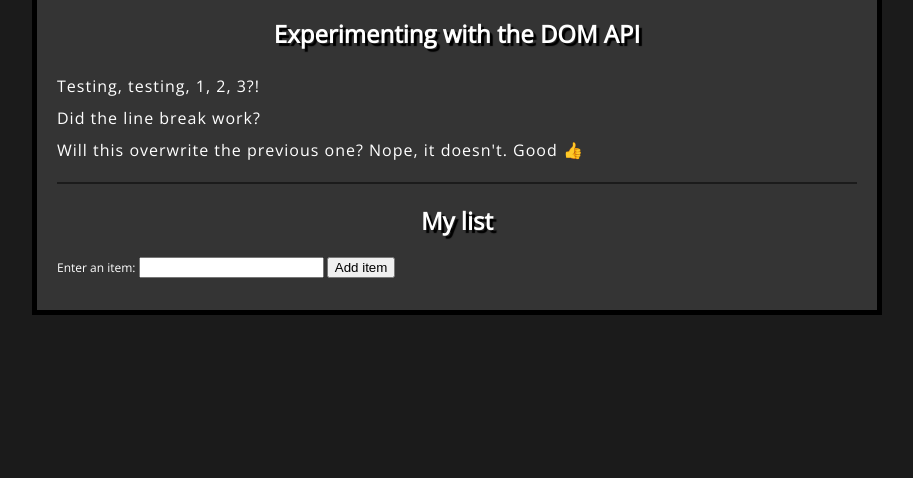
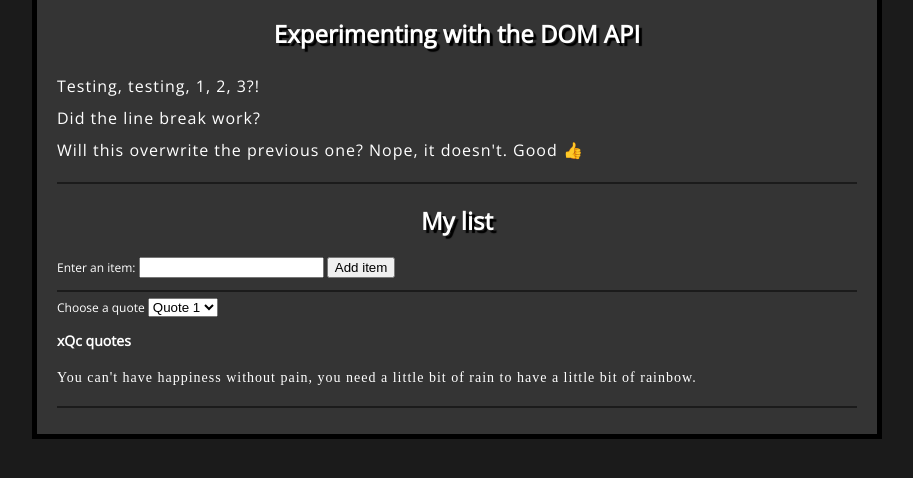
Before and after one commit to vrlclk/vrlclk.github.io, a plain HTML site: page javascript.html in a window 1280 px wide. Shown: the part 216-694 px from the top of the page, without its empty margins (183-1096 px from the left). Drawn offline with nearby package versions, Linux system fonts and the light colour scheme.

Commit message:
Added new quote selector. Contains 3 xQc quotes

```diff
--- a/javascript.html
+++ b/javascript.html
@@ -17,6 +17,10 @@
             .dom{
                 /* able to use line breaks with textContent */
                 white-space: pre-line;
+            }
+            .fetch p{
+                font-family: 'Times New Roman', serif;
+                font-size: 14px;
             }
         </style>
 
@@ -56,6 +60,27 @@
 
             </ul>
         </section>
+
+        <hr>
+
+        <section class="fetch">
+            <form>
+                <label for="verse-choose">Choose a quote</label>
+                <select name="verse-choose" id="verse-choose">
+                    <option>Quote 1</option>
+                    <option>Quote 2</option>
+                    <option>Quote 3</option>
+                </select>
+
+                <h3>xQc quotes</h3>
+
+                <p></p>
+            </form>
+        </section>
+
+        <hr>
+
+
     </main>
 
     <footer>
@@ -97,6 +122,33 @@
 
             input.focus();
         });
+
+        /************************************************************************/
+        const chooseQuote = document.querySelector('.fetch select');
+        const displayQuote = document.querySelector('.fetch p');
+
+        chooseQuote.addEventListener('change', () => {
+            const quote = chooseQuote.value;
+            updateDisplay(quote);
+        });
+
+        function updateDisplay(quote){
+            quote = quote.replace('Quote ','xqc');
+            const url = `/verses/${quote}.txt`;
+
+            fetch(url)
+                .then((response) => {
+                    if(!response.ok){
+                        throw new Error(`HTTP error: ${response.status}`);
+                    }
+                    return response.text();
+                })
+                .then((text) => displayQuote.textContent = text)
+            .catch((error) => displayQuote.textContent = `Could not fetch quote: ${error}`);
+        }
+
+        updateDisplay('Quote 1');
+        chooseQuote.value = 'Quote 1';
     </script>
 </body>
 </html>
```
Also changed, not shown: verses/xqc1.txt (added), verses/xqc2.txt (added), verses/xqc3.txt (added).
